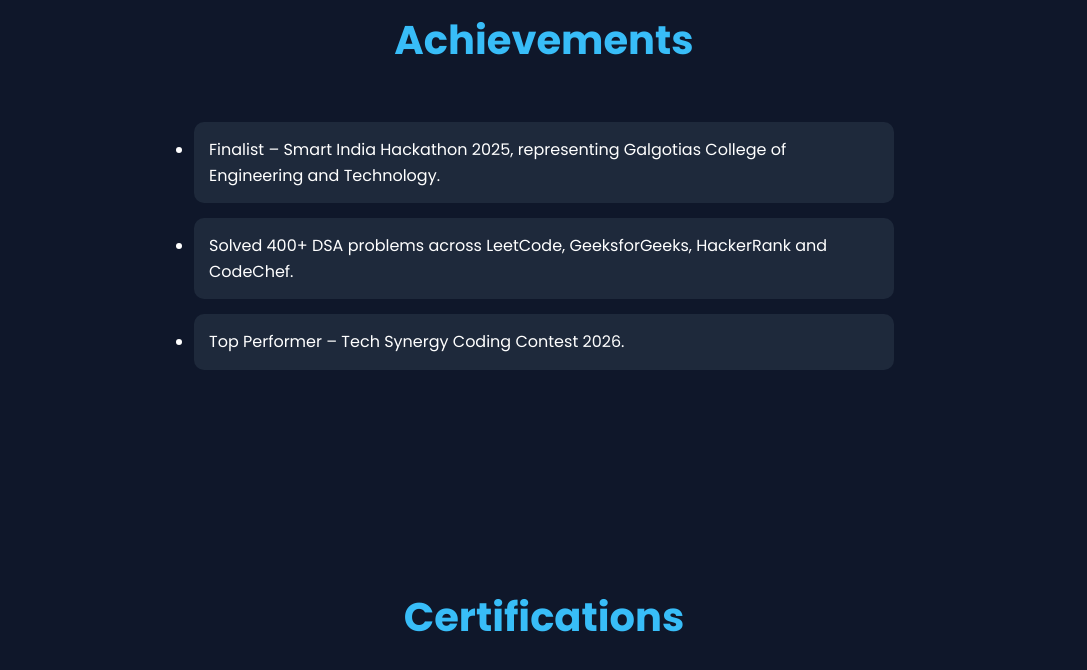
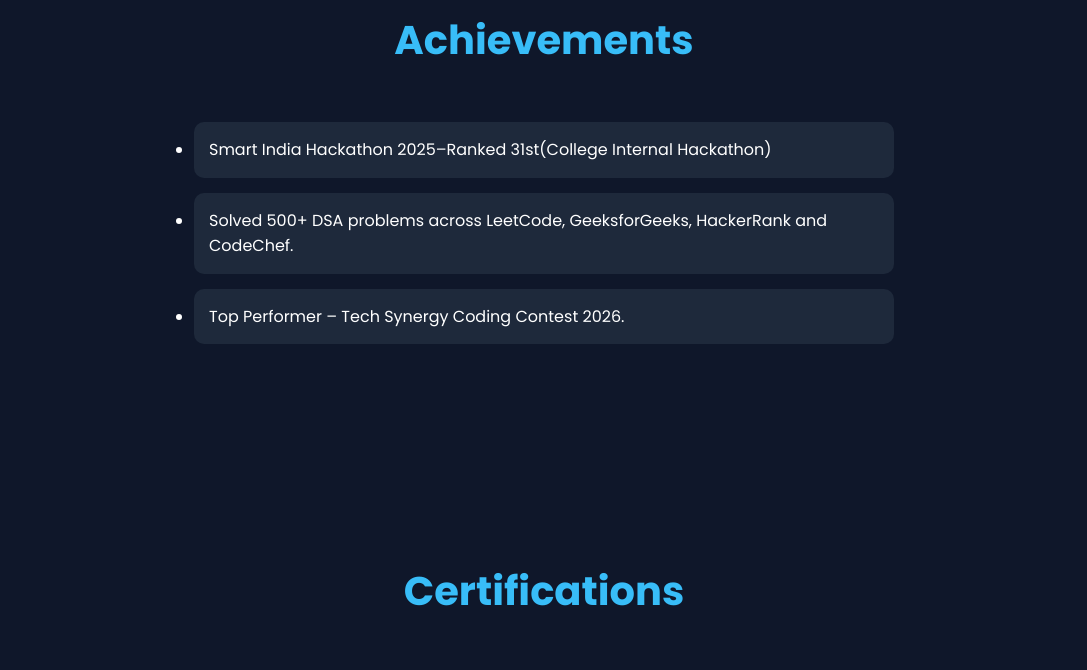
Before and after one commit to katherin915/portfolio, a plain HTML site: page index.html in a window 1280 px wide. Shown: the part 5740-6410 px from the top of the page, without its empty margins (96-1183 px from the left). Drawn offline with nearby package versions, Linux system fonts and the light colour scheme.

Commit message:
Update index.html

```diff
--- a/index.html
+++ b/index.html
@@ -665,13 +665,11 @@
         <ul class="achievement-list">
 
             <li>
-                Finalist – Smart India Hackathon 2025,
-                representing Galgotias College of Engineering
-                and Technology.
+                 Smart India Hackathon 2025–Ranked 31st(College Internal Hackathon)
             </li>
 
             <li>
-                Solved 400+ DSA problems across LeetCode,
+                Solved 500+ DSA problems across LeetCode,
                 GeeksforGeeks, HackerRank and CodeChef.
             </li>
 
```
